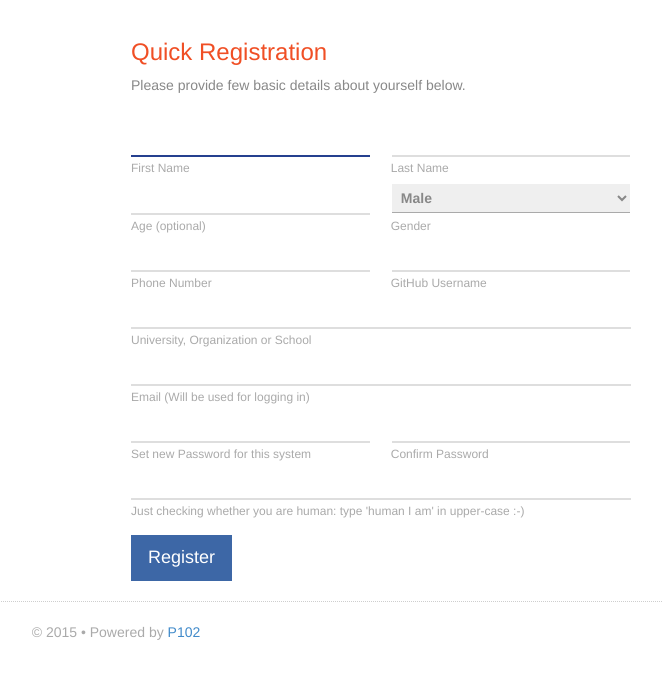
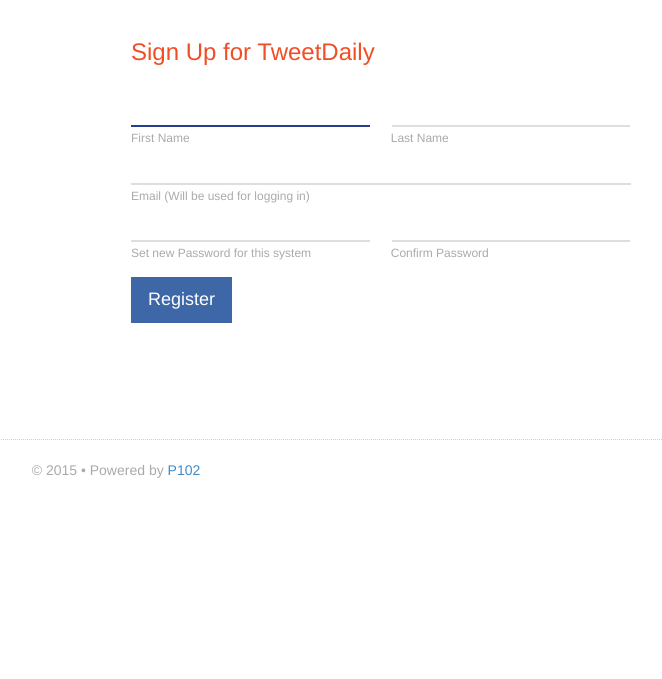
Before and after one commit to USIU-Hackathon/tweet-daily, a CodeIgniter app: page /tweet-daily/home/register in a window 1280 px wide. Shown: the part 51-730 px from the top of the page, without its empty margins (524-1186 px from the left). Run offline with CodeIgniter, Linux system fonts and the light colour scheme.

Commit message:
Finished user registration, close #1

```diff
--- a/app/application/controllers/home.php
+++ b/app/application/controllers/home.php
@@ -52,27 +52,7 @@ class Home extends CI_Controller {
 					array(
 						'field'=>'email',
 						'label'=>'Email',
-						'rules'=>'required|valid_email|is_unique[member.email]'
-					),
-					array(
-						'field'=>'phone',
-						'label'=>'Phone Number',
-						'rules'=>'is_unique[member.phone]'
-					),
-					array(
-						'field'=>'institution',
-						'label'=>'Institution/Organization',
-						'rules'=>'none'
-					),
-					array(
-						'field'=>'github',
-						'label'=>'GitHub Username',
-						'rules'=>'none'
-					),
-					array(
-						'field'=>'age',
-						'label'=>'Age',
-						'rules'=>'greater_than[7]'
+						'rules'=>'required|valid_email|is_unique[user.email]'
 					),
 					array(
 						'field'=>'password',
@@ -83,31 +63,25 @@ class Home extends CI_Controller {
 						'field'=>'password_confirm',
 						'label'=>'Confirm Password',
 						'rules'=>'required|matches[password]'
-					),
-					array(
-						'field'=>'human',
-						'label'=>'Human Test',
-						'rules'=>"required|matches[human_]"
 					)
 					);
 			$this->form_validation->set_rules($rules);
 
 			if($this->form_validation->run()){
-				if($this->member_model->register_member()){
+				if($this->user_model->register_user()){
 					#email user, later will add verification code
 					$this->load->model("email_model");
 
 					$name = $this->input->post("first_name");
 					$to_email = $this->input->post("email");
 
-					$member_count = $this->member_model->get_member_count();
-
 					$_msg['html'] = "<p>Hello {name},<br/><br/>
-Thank you for registering for our <strong>#5yrCodeJam Challenge</strong>, we're glad to have you
-on board! You are code ninja <strong>#$member_count</strong>. See you at the challenge, when it opens.</br><br/><br/>
-Feel free to get in touch with us in case of any queries or comments.</p>
+Thank you for signing up for our service.<br/><br/>
+Regards<br/>
+</br>
+<strong>TweetDaily Team</strong></p>
 					";
-					$_msg['subject'] = "Welcome to #5yrCodeJam Challenge";
+					$_msg['subject'] = "Welcome to TweetDaily";
 
 					$msg = $_msg['html'];
 					$msg = str_replace("{name}", $name, $msg);
@@ -116,11 +90,11 @@ Feel free to get in touch with us in case of any queries or comments.</p>
 					$this->email_model->send($to_email,$subject,$msg);
 
 					#auto-login user
-					$user = $this->member_model->get_member($this->input->post("email"),TRUE);
+					$user = $this->user_model->get_user($this->input->post("email"),TRUE);
 					$this->session->set_userdata($user);
 					$this->session->set_userdata("is_logged_in",TRUE);
 
-					redirect("jam");
+					redirect("user");
 				}else{
 					#almost impossible to get here?
 				}
--- a/app/application/models/user_model.php
+++ b/app/application/models/user_model.php
@@ -10,30 +10,25 @@ class User_model extends CI_Model{
 		$first_name = ucfirst(strtolower($this->input->post("first_name")));
 		$last_name = ucfirst(strtolower($this->input->post("last_name")));
 
-		$member = array(
+		$user = array(
 			"first_name" => $first_name,
 			"last_name" => $last_name,
-			"institution" => $this->input->post("institution"),
-			"age" => $this->input->post("age"),
-			"gender" => $this->input->post("gender"),
-			"phone" => $this->input->post("phone"),
-			"github" => $this->input->post("github"),
 			"email" => $this->input->post("email"),
 			"password"=> md5(md5($this->input->post("password"))) #my crude sec hack
 			);
 
-		return $this->db->insert("user",$member);
+		return $this->db->insert("user",$user);
 	}
 
 	function get_user($arg,$array=FALSE){
 		if($arg > 0){
 			#mid
-			$this->db->where("mid",$mid);
+			$this->db->where("uid",$arg);
 		}else{
 			#email assumed
 			$this->db->where("email",$arg);
 		}
-		$result = $this->db->get("member");
+		$result = $this->db->get("user");
 		if($result->num_rows > 0){
 			if($array){
 				$result = $result->result_array();
--- a/app/application/views/home/register.php
+++ b/app/application/views/home/register.php
@@ -1,12 +1,3 @@
-<?php
-$post_gender = $this->input->post("gender");
-if($post_gender != ""){
-	$_gender = $post_gender;
-}else{
-	$_gender = "";
-}
-
-?>
 <div class="row">
 	<div class="col-md-6" style="padding-top:60px;">
 		<?php
@@ -15,11 +6,7 @@ if($post_gender != ""){
 		?>
 	</div>
 	<div class="col-md-6">
-		<h3>Quick Registration </h3>
-
-		<div class="description">
-			Please provide few basic details about yourself below.
-		</div>
+		<h3>Sign Up <span>for TweetDaily</span></h3>
 		<?php
 
 		echo form_open("home/register/submit","class='form'");
@@ -27,32 +14,12 @@ if($post_gender != ""){
 		echo form_input("last_name",set_value("last_name"),"class='half'");
 		echo form_label("First Name <span class='right'>Last Name</span>","first_name");
 
-		echo form_input("age",set_value("age"),"class='half'");
-		echo form_dropdown("gender",
-			array("Male"=>"Male","Female"=>"Female"),$_gender,
-			"class='half'");
-		echo form_label("Age (optional) <span class='right'>Gender</span>","age");
-
-		echo form_input("phone",set_value("phone"),"class='half'");
-		echo form_input("github",set_value("github"),"class='half'");
-		echo form_label("Phone Number<span class='right'>GitHub Username </span>","phone");
-
-
-		echo form_input("institution",set_value("institution"));
-		echo form_label("University, Organization or School","institution");
-
 		echo form_input("email",set_value("email"));
 		echo form_label("Email (Will be used for logging in)","email");
 		echo form_password("password",set_value("password"),"class='half'");
 		echo form_password("password_confirm",set_value("password_confirm"),"class='half'");
 		echo form_label("Set new Password for this system <span class='right'>Confirm Password</span>","password");
 
-		echo form_input("human",set_value("human"));
-		echo form_label("Just checking whether you are human: type 'human I am' in upper-case :-)","human");
-
-		echo form_hidden("human_","HUMAN I AM");
-
-
 		echo form_submit("register","Register","class='btn btn-lg btn-success'");
 
 		?>
```
Also changed, not shown: db/db-raw.sql (+25 -43 lines).
